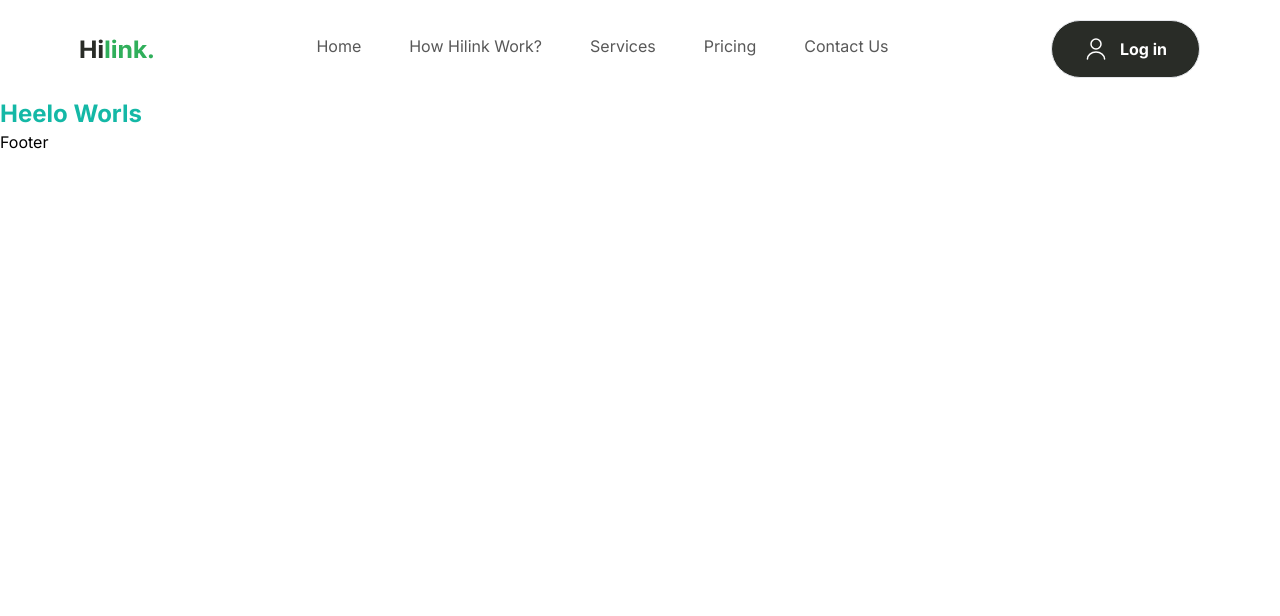
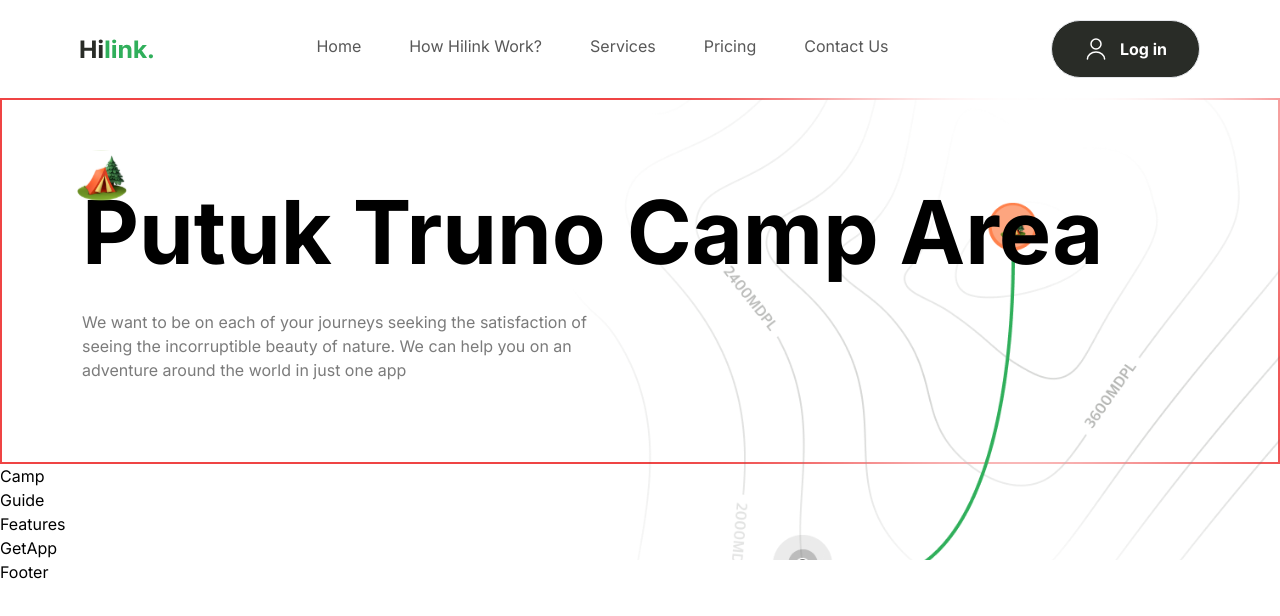
Before and after one commit to Stepan72/Travel, a Next.js app: page / in a window 1280 px wide. Shown: the top 616 px of the page. Built offline with nearby package versions, Linux system fonts and the light colour scheme.

Commit message:
Hero started v0.6

```diff
--- a/app/page.tsx
+++ b/app/page.tsx
@@ -1,3 +1,17 @@
+import Camp from "@/components/Camp";
+import Features from "@/components/Features";
+import GetApp from "@/components/GetApp";
+import Guide from "@/components/Guide";
+import Hero from "@/components/Hero";
+
 export default function Home() {
-  return <h1 className="font-bold text-teal-500 text-2xl">Heelo Worls</h1>;
+  return (
+    <>
+      <Hero />
+      <Camp />
+      <Guide />
+      <Features />
+      <GetApp />
+    </>
+  );
 }
--- /dev/null
+++ b/components/Camp.tsx
@@ -0,0 +1,7 @@
+import React from "react";
+
+const Camp = () => {
+  return <div>Camp</div>;
+};
+
+export default Camp;
--- /dev/null
+++ b/components/Features.tsx
@@ -0,0 +1,7 @@
+import React from "react";
+
+const Features = () => {
+  return <div>Features</div>;
+};
+
+export default Features;
--- /dev/null
+++ b/components/GetApp.tsx
@@ -0,0 +1,7 @@
+import React from "react";
+
+const GetApp = () => {
+  return <div>GetApp</div>;
+};
+
+export default GetApp;
--- /dev/null
+++ b/components/Guide.tsx
@@ -0,0 +1,7 @@
+import React from "react";
+
+const Guide = () => {
+  return <div>Guide</div>;
+};
+
+export default Guide;
--- /dev/null
+++ b/components/Hero.tsx
@@ -0,0 +1,28 @@
+import Image from "next/image";
+import React from "react";
+
+const Hero = () => {
+  return (
+    <section className="border-2 border-red-500 max-container padding-container flex flex-col gap-20 py-10 pb-32 md:gap-28 lg:py-20 xl:flex-row">
+      <div className="hero-map" />
+      {/* LEFT SIDE */}
+      <div className="relative z-20 flex flex-1 flex-col xl:w-1/2">
+        <Image
+          src="/camp.svg"
+          alt="camp"
+          width={50}
+          height={50}
+          className="absolute left-[-5px] top-[-30px] w-10 lg:w-[50px]"
+        />
+        <h1 className="bold-52 lg:bold-88 ">Putuk Truno Camp Area</h1>
+        <p className="regular-16 mt-6 text-gray-30 xl:max-w-[520px]">
+          We want to be on each of your journeys seeking the satisfaction of
+          seeing the incorruptible beauty of nature. We can help you on an
+          adventure around the world in just one app
+        </p>
+      </div>
+    </section>
+  );
+};
+
+export default Hero;
```
